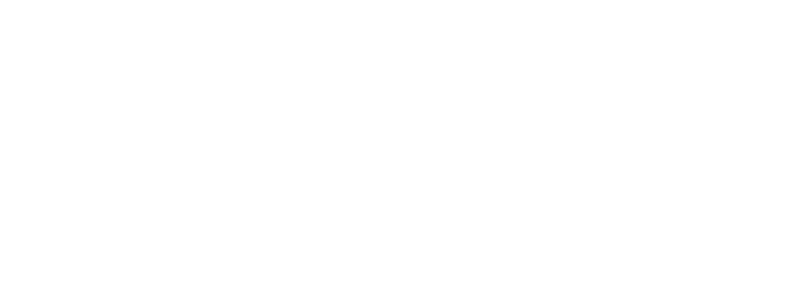
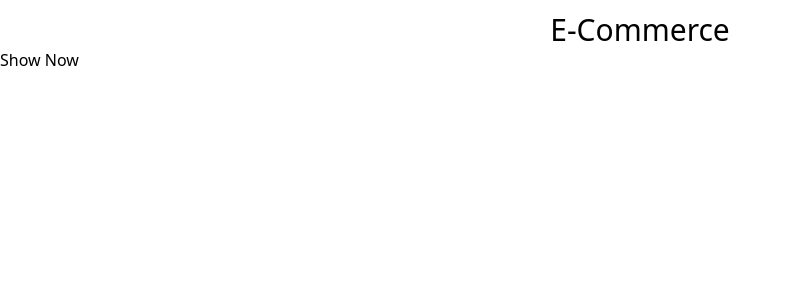
Before and after one commit to barnwalp/ecommerce, a React (Create React App) app: page /shop in a window 1280 px wide. Before the commit this address had no page. Shown: the top 300 px of the page, without its empty margins (0-791 px from the left). Built offline with nearby package versions, Linux system fonts and the light colour scheme.

Commit message:
feat/Using Outlet to create fixed navigation

```diff
--- a/src/App.js
+++ b/src/App.js
@@ -1,10 +1,32 @@
 import Home from './Routes/home/home.component.jsx';
-import { Routes, Route } from 'react-router-dom';
+import { Routes, Route, Outlet } from 'react-router-dom';
 
-function App() {
+const Navigation = () => {
+	return (
+		<div>
+			<div>
+				<h1 className="mx-auto mt-3 text-3xl max-w-max">E-Commerce</h1>
+			</div>
+			<Outlet />
+		</div>
+	)
+}
+
+const Shop = () => {
+	return (
+		<div>
+			<h2>Show Now</h2>
+		</div>
+	)
+}
+
+const App = () => {
   return (
 		<Routes>
-			<Route path='/home' element={<Home />} />
+			<Route path='/' element={<Navigation />}>
+				<Route index element={<Home />} />
+				<Route path='shop' element={<Shop />} />
+			</Route>
 		</Routes>
   );
 }
--- a/src/Routes/home/home.component.jsx
+++ b/src/Routes/home/home.component.jsx
@@ -4,7 +4,6 @@ import Directory from '../../components/directory/directory.component.jsx';
 function Home() {
   return (
     <div className="px-6 py-6">
-			<h1 className="mx-auto mb-6 text-3xl max-w-max">E-Commerce</h1>
 			<Directory categories={categories} />
     </div>
   );
```
